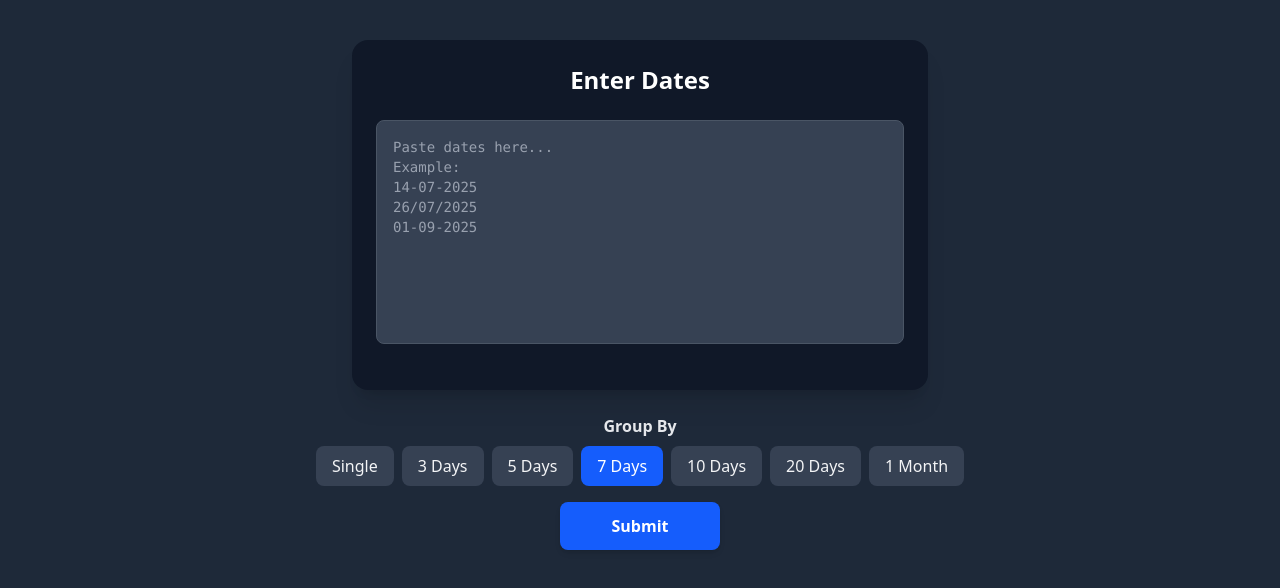
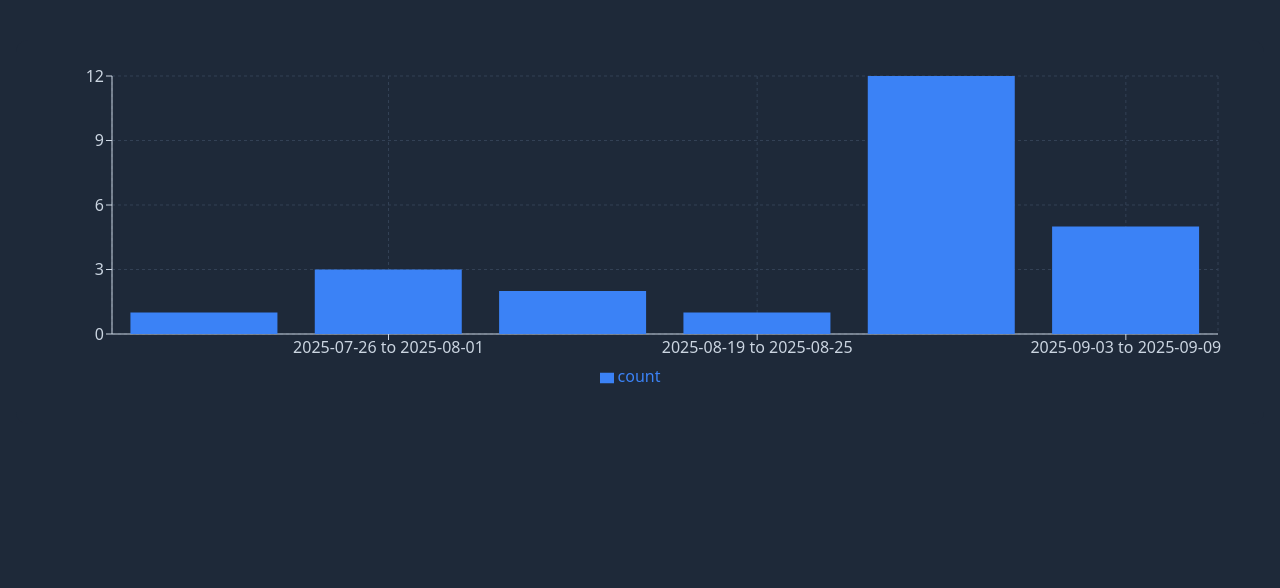
Before and after one commit to Ranagithubrr/next-statistics, a Next.js app: page / in a window 1280 px wide. Shown: the top 588 px of the page. Built offline with nearby package versions, Linux system fonts and the light colour scheme.

Commit message:
feat: initial chart added

```diff
--- a/package.json
+++ b/package.json
@@ -12,7 +12,8 @@
     "dayjs": "^1.11.18",
     "next": "15.5.2",
     "react": "19.1.0",
-    "react-dom": "19.1.0"
+    "react-dom": "19.1.0",
+    "recharts": "^3.1.2"
   },
   "devDependencies": {
     "@eslint/eslintrc": "^3",
--- /dev/null
+++ b/src/app/components/BarChartView.tsx
@@ -0,0 +1,41 @@
+import React from 'react';
+import {
+    BarChart,
+    Bar,
+    XAxis,
+    YAxis,
+    CartesianGrid,
+    Tooltip,
+    Legend,
+    ResponsiveContainer,
+} from 'recharts';
+
+const data = [
+    { date: '2025-07-14 to 2025-07-20', count: 1 },
+    { date: '2025-07-26 to 2025-08-01', count: 3 },
+    { date: '2025-08-08 to 2025-08-14', count: 2 },
+    { date: '2025-08-19 to 2025-08-25', count: 1 },
+    { date: '2025-08-27 to 2025-09-02', count: 12 },
+    { date: '2025-09-03 to 2025-09-09', count: 5 }
+];
+
+const BarChartView = () => {
+    return (
+        <div className="w-full h-96 bg-[#1E2939] p-4 rounded-xl">
+            <ResponsiveContainer width="100%" height="100%">
+                <BarChart data={data} margin={{ top: 20, right: 30, left: 20, bottom: 20 }}>
+                    <CartesianGrid stroke="#334155" strokeDasharray="3 3" />
+                    <XAxis dataKey="date" stroke="#cbd5e1" />
+                    <YAxis stroke="#cbd5e1" />
+                    <Tooltip
+                        contentStyle={{ backgroundColor: '#0f172a', border: 'none', color: '#e2e8f0' }}
+                    />
+                    <Legend wrapperStyle={{ color: '#cbd5e1' }} />
+                    <Bar dataKey="count" fill="#3b82f6" />
+                </BarChart>
+            </ResponsiveContainer>
+        </div>
+    );
+};
+
+export default BarChartView;
--- a/src/app/page.tsx
+++ b/src/app/page.tsx
@@ -5,6 +5,7 @@ import { useState } from "react";
 import dayjs from "dayjs";
 import customParseFormat from "dayjs/plugin/customParseFormat";
 import isSameOrBefore from "dayjs/plugin/isSameOrBefore";
+import BarChartView from "./components/BarChartView";
 dayjs.extend(isSameOrBefore);
 
 dayjs.extend(customParseFormat);
@@ -83,14 +84,15 @@ export default function Home() {
 
   return (
     <div className="bg-gray-800 min-h-screen py-10 px-4">
-      <DateInput setFinalData={setFinalData} />
+      {/* <DateInput setFinalData={setFinalData} />
       <GroupSelect value={groupCount} onChange={setGroupCount} />
       <button
         onClick={handleSubmit}
         className="w-[10rem] mx-auto block cursor-pointer py-3 bg-blue-600 hover:bg-blue-700 transition-colors text-white font-semibold rounded-lg shadow-md"
       >
         Submit
-      </button>
+      </button> */}
+      <BarChartView />
     </div>
   );
 }
```
Also changed, not shown: 1 other file (tests, documents, lock files or other folders).
